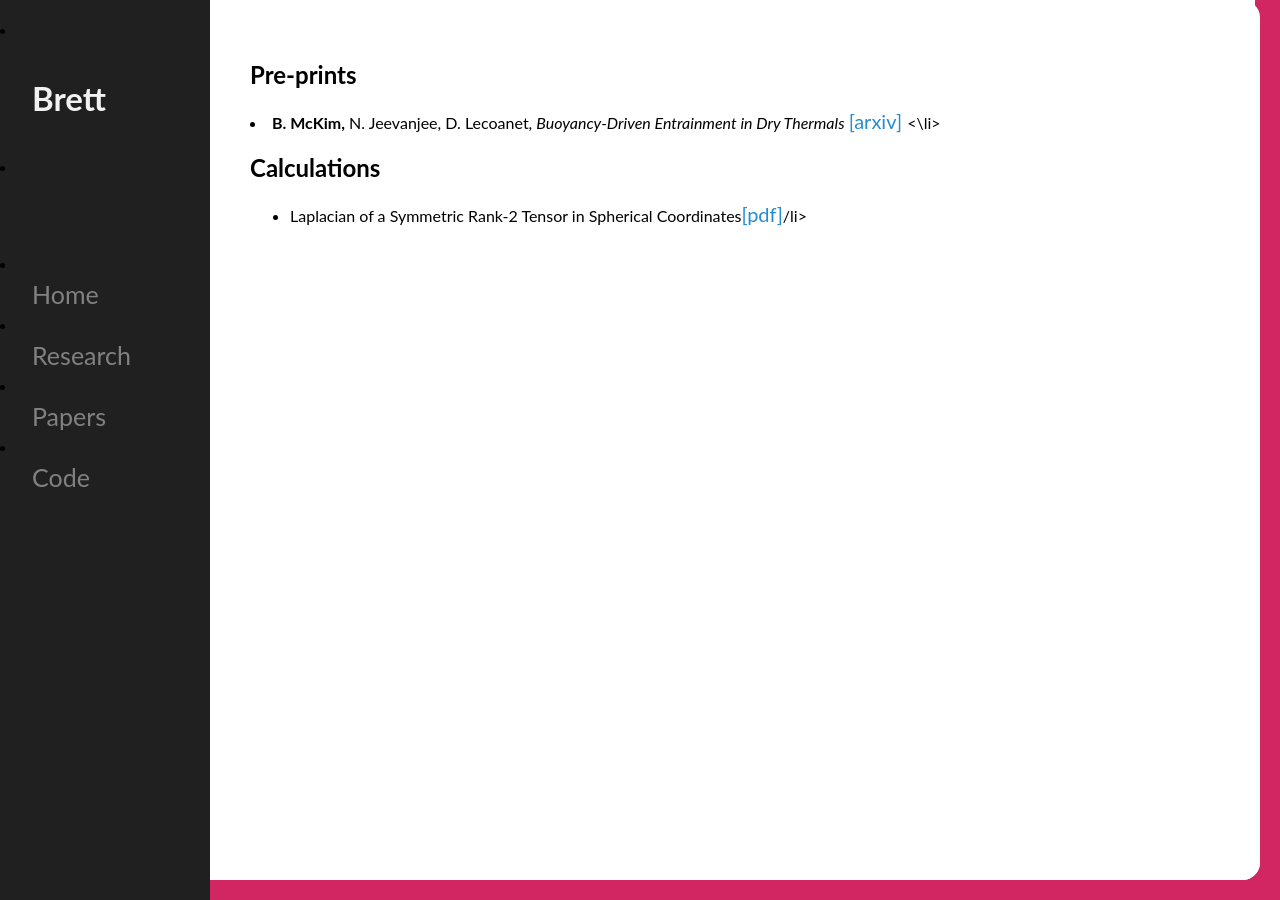
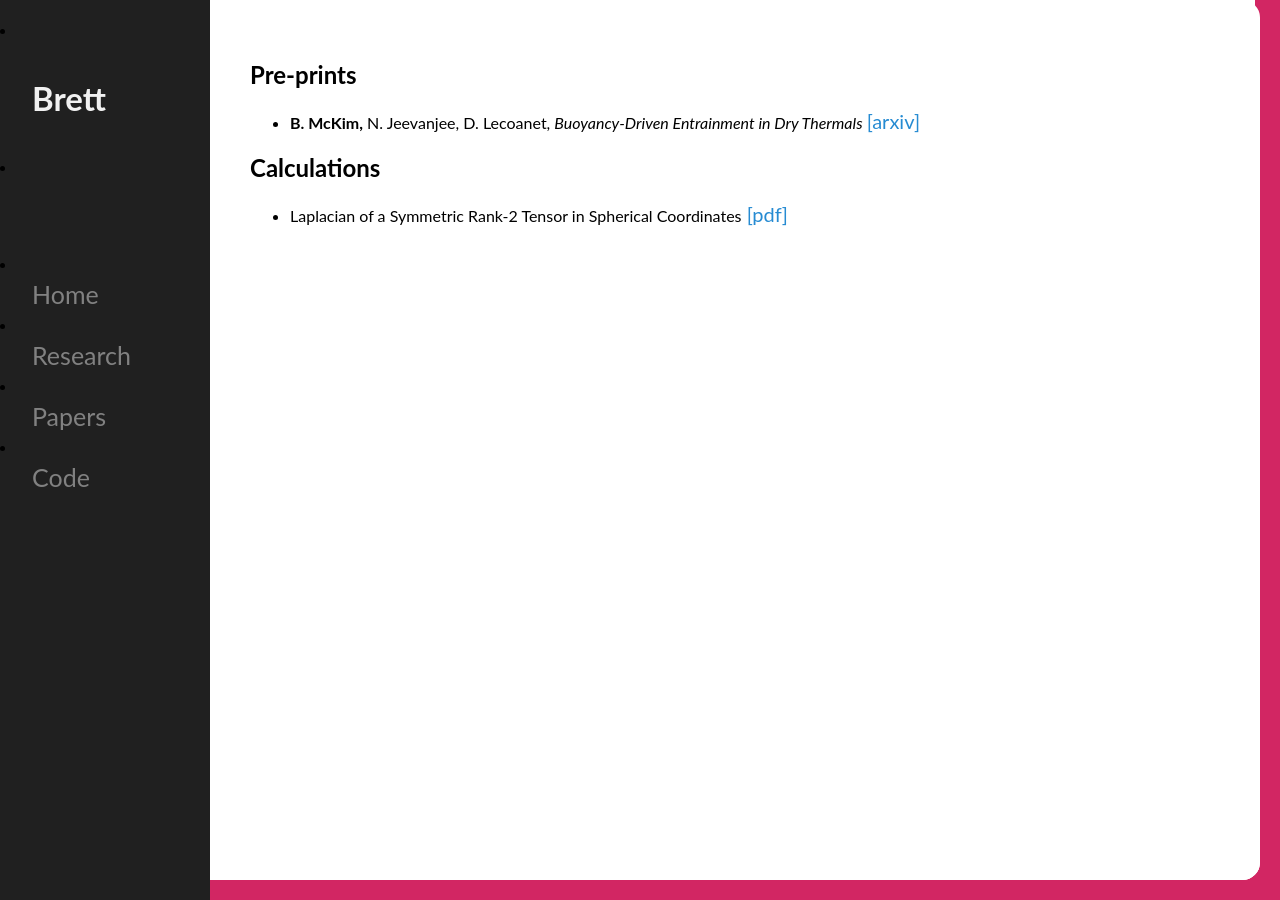
Before and after one commit to mckimb/mckimb.github.io, a Jekyll site: the page built from papers/index.html, in a window 1280 px wide. Built offline with Jekyll 4.4.1, drawn with Linux system fonts in a browser that asks for light colours.

Commit message:
Update index.html

```diff
--- a/papers/index.html
+++ b/papers/index.html
@@ -4,9 +4,11 @@ title: papers
 ---
 <div class="blurb">
 	<h2>Pre-prints</h2>
-	<li><b>B. McKim,</b> N. Jeevanjee, D. Lecoanet, <i>Buoyancy-Driven Entrainment in Dry Thermals</i> <a href="www.google.com"> [arxiv] </a><\li>
- 	<h2>Calculations</h2>
 	<UL>
-		<li>Laplacian of a Symmetric Rank-2 Tensor in Spherical Coordinates<a href="/papers/Laplacian_of_tensor_spherical_coordinates.pdf">[pdf]</a>/li>
+		<li><b>B. McKim,</b> N. Jeevanjee, D. Lecoanet, <i>Buoyancy-Driven Entrainment in Dry Thermals</i> <a href="www.google.com">  [arxiv] </a>
+	</UL>
+	<h2>Calculations</h2>
+	<UL>
+		<li>Laplacian of a Symmetric Rank-2 Tensor in Spherical Coordinates<a href="/papers/Laplacian_of_tensor_spherical_coordinates.pdf">  [pdf]</a>
 	</UL>
 		</div><!-- /.blurb -->
```
